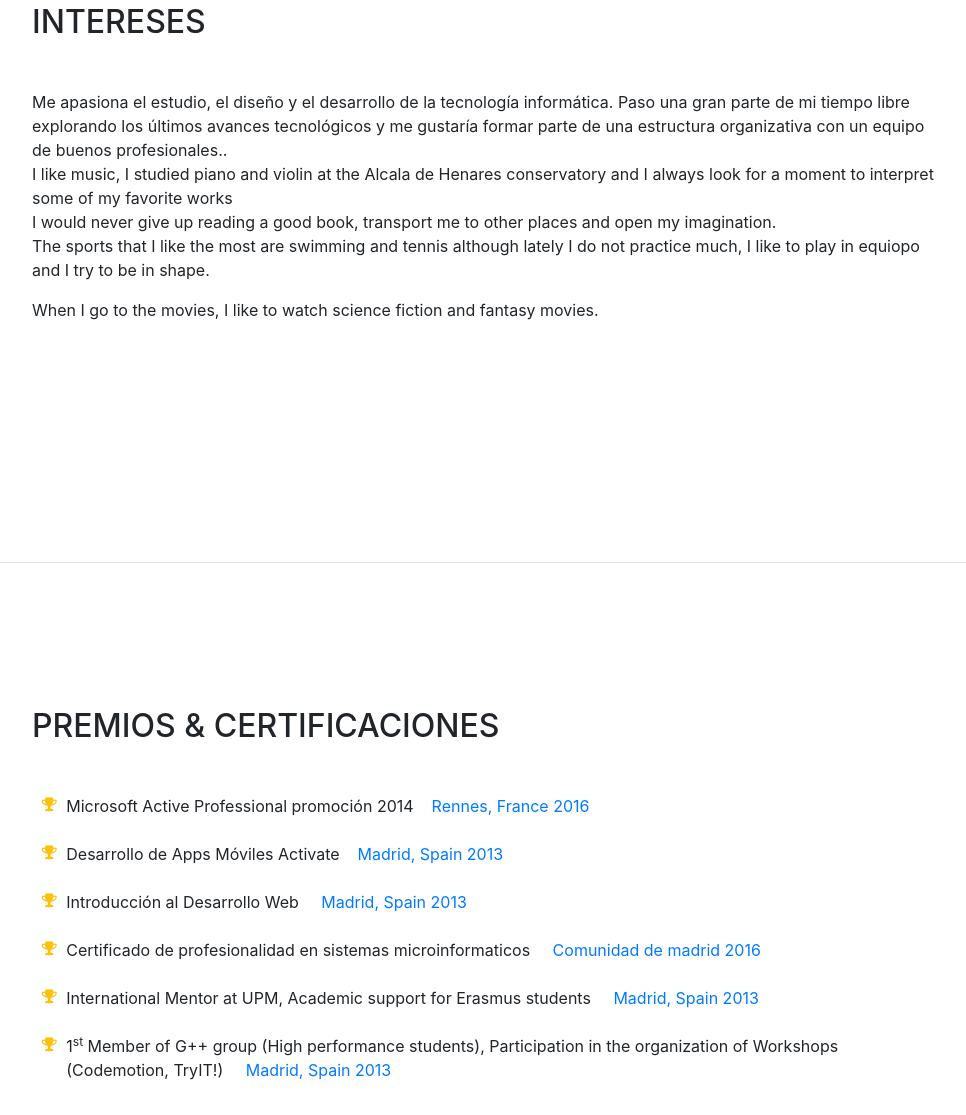
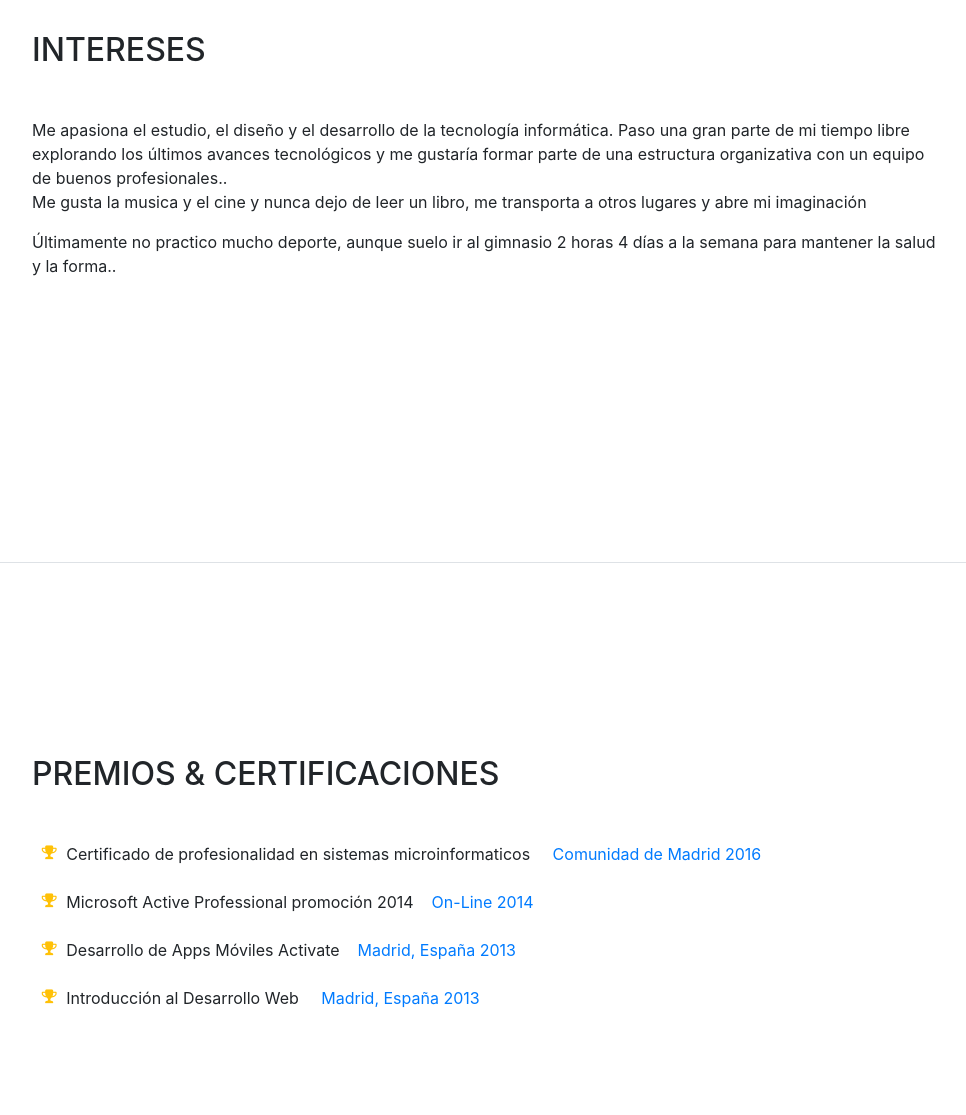
Before and after one commit to Marianodelahoz/marianodelahoz.github.io, a website with bundled scripts: page index.html in a window 1280 px wide. Shown: the part 3437-4552 px from the top of the page, without its empty margins (288-1254 px from the left). Built offline with nearby package versions, Linux system fonts and the light colour scheme; a web font is replaced by a local one.

Commit message:
Update index.html

```diff
--- a/index.html
+++ b/index.html
@@ -271,54 +271,42 @@
       <section class="resume-section p-3 p-lg-5 d-flex flex-column" id="interests">
         <div class="my-auto">
           <h2 class="mb-5">Intereses</h2>
+
           <p>Me apasiona el estudio, el diseño y el desarrollo de la tecnología informática. Paso una gran parte de mi tiempo libre explorando los últimos avances tecnológicos y me gustaría formar parte de una estructura organizativa con un equipo de buenos profesionales.. <br>
-            I like music, I studied piano and violin at the Alcala de Henares conservatory and I always look for a moment to interpret some of my favorite works <br>
-            I would never give up reading a good book, transport me to other places and open my imagination. <br>
-          The sports that I like the most are swimming and tennis although lately I do not practice much, I like to play in equiopo and I try to be in shape.</p>
-
-          <p class="mb-0">When I go to the movies, I like to watch science fiction and fantasy movies.</p>
+            Me gusta la musica y el cine y nunca dejo de leer un libro, me transporta a otros lugares y abre mi imaginación <br></p>
+           <p> Últimamente no practico mucho deporte, aunque suelo ir al gimnasio 2 horas 4 días a la semana para mantener la salud y la forma..</p>
         </div>
       </section>
 
       <section class="resume-section p-3 p-lg-5 d-flex flex-column" id="awards">
         <div class="my-auto">
-          <h2 class="mb-5">Premios &amp; Certificaciones</h2>
+           <h2 class="mb-5">Premios &amp; Certificaciones</h2>
           <ul class="fa-ul mb-0">
+          	 <li>
+              <i class="fa-li fa fa-trophy text-warning"></i>
+
+              Certificado de profesionalidad en sistemas microinformaticos &nbsp &nbsp <span class="text-primary">Comunidad de Madrid 2016</span> </li>
+              <br>
             <li>
               <i class="fa-li fa fa-trophy text-warning"></i>
                Microsoft Active Professional promoción 2014&nbsp &nbsp
-                 <span class="text-primary">Rennes, France 2016</span>
+                 <span class="text-primary">On-Line 2014</span>
                </li>
                <br>
             <li>
               <i class="fa-li fa fa-trophy text-warning"></i>
              Desarrollo de Apps Móviles Activate&nbsp &nbsp
-              <span class="text-primary">Madrid, Spain 2013</span>
+              <span class="text-primary">Madrid, España 2013</span>
               </li>
               <br>
             <li>
               <i class="fa-li fa fa-trophy text-warning"></i>
-             Introducción al Desarrollo Web &nbsp &nbsp <span class="text-primary">Madrid, Spain 2013</span>
+             Introducción al Desarrollo Web &nbsp &nbsp <span class="text-primary">Madrid, España 2013</span>
             </li>
             <br>
-            <li>
-              <i class="fa-li fa fa-trophy text-warning"></i>
+            </ul>
 
-              Certificado de profesionalidad en sistemas microinformaticos &nbsp &nbsp <span class="text-primary">Comunidad de madrid 2016</span> </li>
-              <br>
-            <li>
-              <i class="fa-li fa fa-trophy text-warning"></i>
-             International Mentor at UPM, Academic support for Erasmus students  &nbsp &nbsp <span class="text-primary">Madrid, Spain 2013</span> </li>
-             <br>
-            <li>
-            <li>
-              <i class="fa-li fa fa-trophy text-warning"></i>
-              1<sup>st</sup>
-             Member of G++ group (High performance students), Participation in the organization of Workshops
-             (Codemotion, TryIT!)  &nbsp &nbsp <span class="text-primary">Madrid, Spain 2013</span>
-             </li>
 
-          </ul>
         </div>
      <br><br><br><br>
         <footer class="footer">
```
